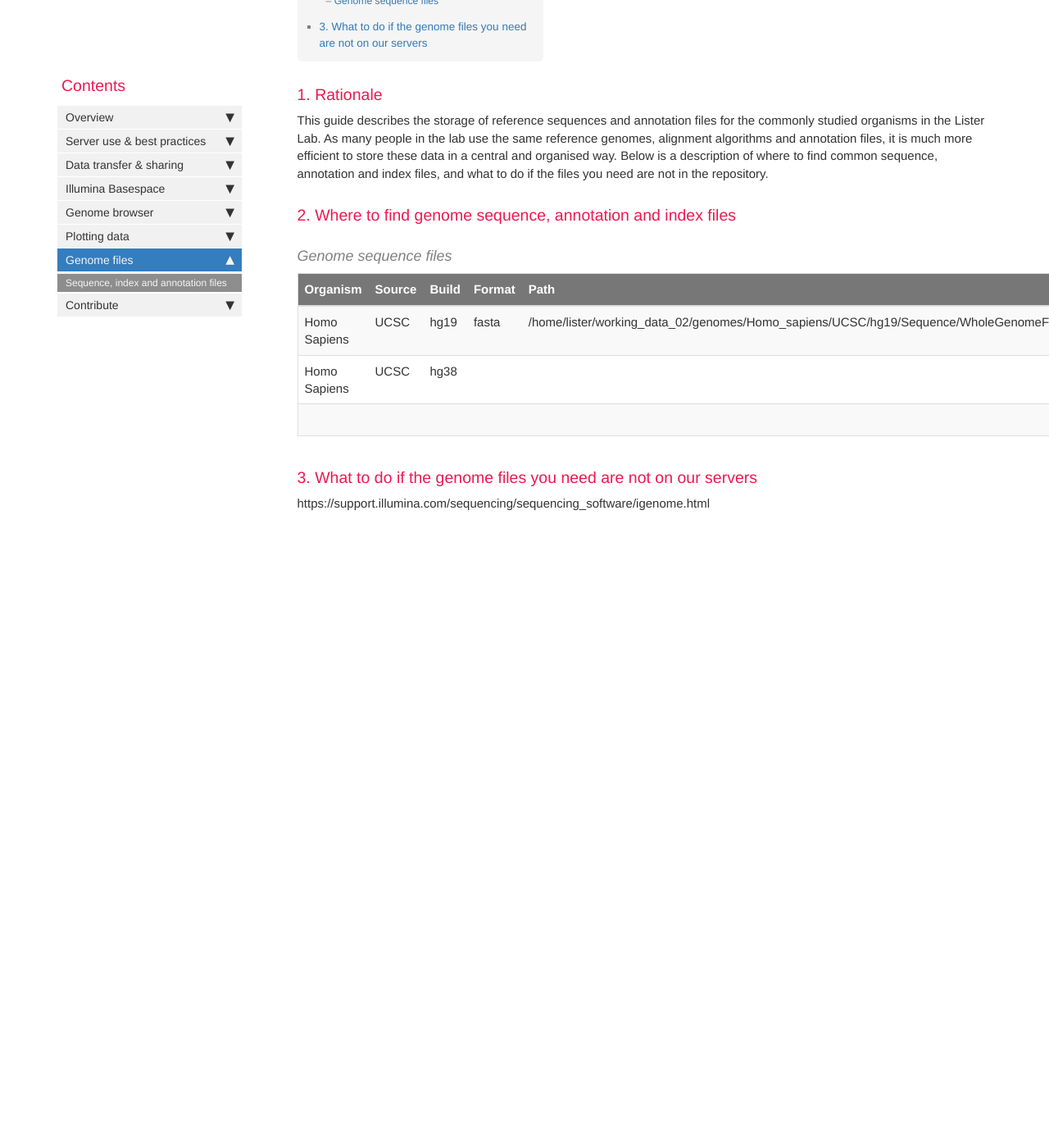
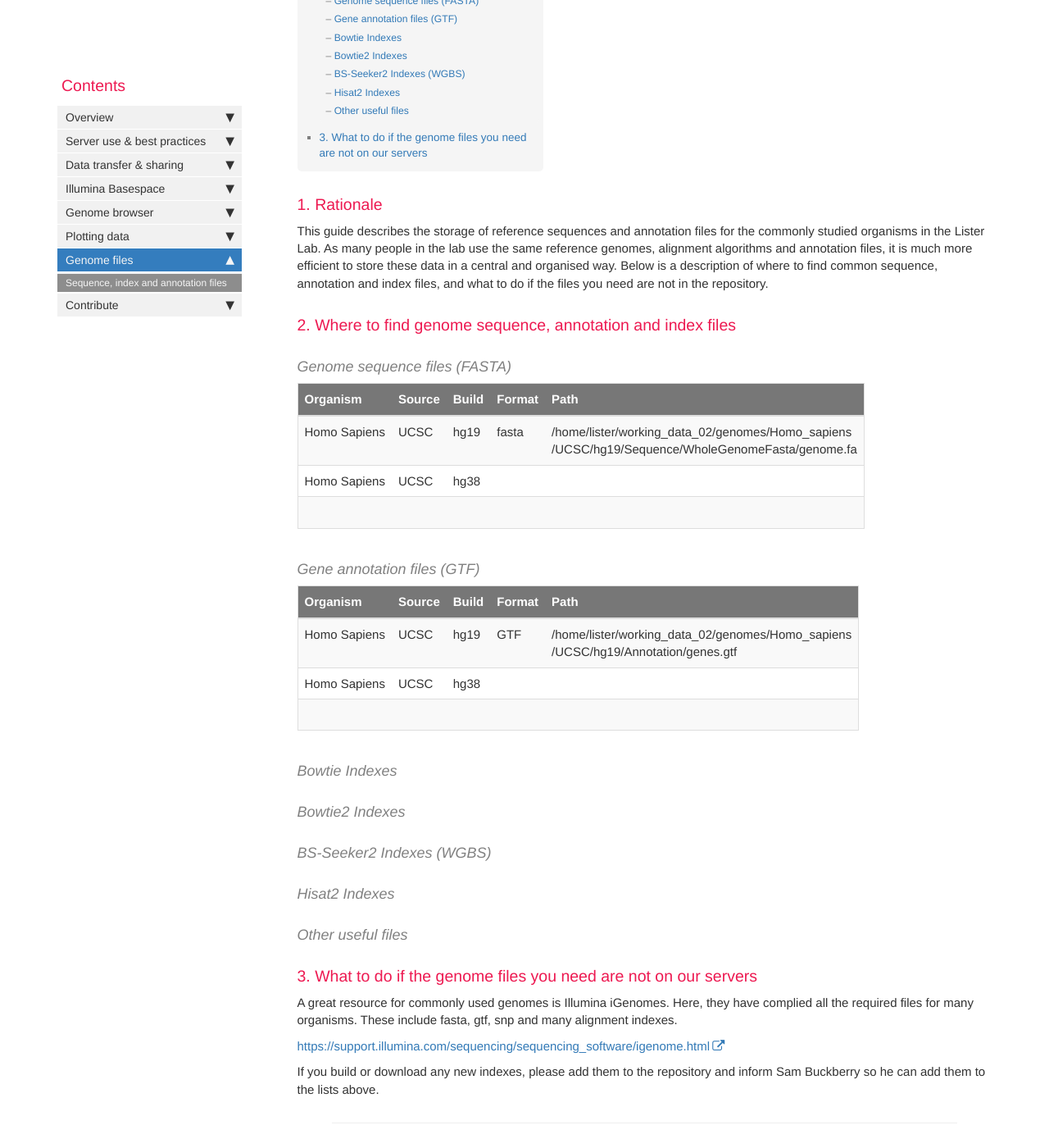
Before and after one commit to ListerLab/guides, a Jekyll site: the page built from pages/mydoc/mydoc_genomes.md, in a window 1280 px wide and 1400 px high, scrolled down 436 px. Shown: the whole window at 82% size. Built offline with Jekyll 4.4.1, drawn with Linux system fonts in a browser that asks for light colours; comment, search, counter and statistics services are not loaded; before the commit the page ends 1071 px from its top, so only the background shows below that; some of the changed text lies outside the part shown.

Commit message:
Update mydoc_genomes.md

```diff
--- a/pages/mydoc/mydoc_genomes.md
+++ b/pages/mydoc/mydoc_genomes.md
@@ -14,17 +14,39 @@ This guide describes the storage of reference sequences and annotation files for
 
 ### 2. Where to find genome sequence, annotation and index files
 
-#### Genome sequence files
+#### Genome sequence files (FASTA)
 
 | Organism     | Source | Build | Format | Path                                                                                            |
 |--------------|--------|-------|--------|-------------------------------------------------------------------------------------------------|
-| Homo Sapiens | UCSC   | hg19  | fasta  | /home/lister/working_data_02/genomes/Homo_sapiens/UCSC/hg19/Sequence/WholeGenomeFasta/genome.fa |
+| Homo Sapiens | UCSC   | hg19  | fasta  | /home/lister/working_data_02/genomes/Homo_sapiens<br>/UCSC/hg19/Sequence/WholeGenomeFasta/genome.fa |
 | Homo Sapiens | UCSC   | hg38  |        |                                                                                                 |
 |              |        |       |        |                                                                                                 |
+
+#### Gene annotation files (GTF)
+
+| Organism     | Source | Build | Format | Path                                                                                            |
+|--------------|--------|-------|--------|-------------------------------------------------------------------------------------------------|
+| Homo Sapiens | UCSC   | hg19  | GTF    | /home/lister/working_data_02/genomes/Homo_sapiens<br>/UCSC/hg19/Annotation/genes.gtf            |
+| Homo Sapiens | UCSC   | hg38  |        |                                                                                                 |
+|              |        |       |        |                                                                                                 |
+
+#### Bowtie Indexes
+
+#### Bowtie2 Indexes
+
+#### BS-Seeker2 Indexes (WGBS)
+
+#### Hisat2 Indexes
+
+#### Other useful files
 
 
 ### 3. What to do if the genome files you need are not on our servers
 
+A great resource for commonly used genomes is Illumina iGenomes. Here, they have complied all the required files for many organisms. These include fasta, gtf, snp and many alignment indexes.
 
+[https://support.illumina.com/sequencing/sequencing_software/igenome.html](https://support.illumina.com/sequencing/sequencing_software/igenome.html)
 
-https://support.illumina.com/sequencing/sequencing_software/igenome.html
+If you build or download any new indexes, please add them to the repository and inform Sam Buckberry so he can add them to the lists above.
+
+---
```
